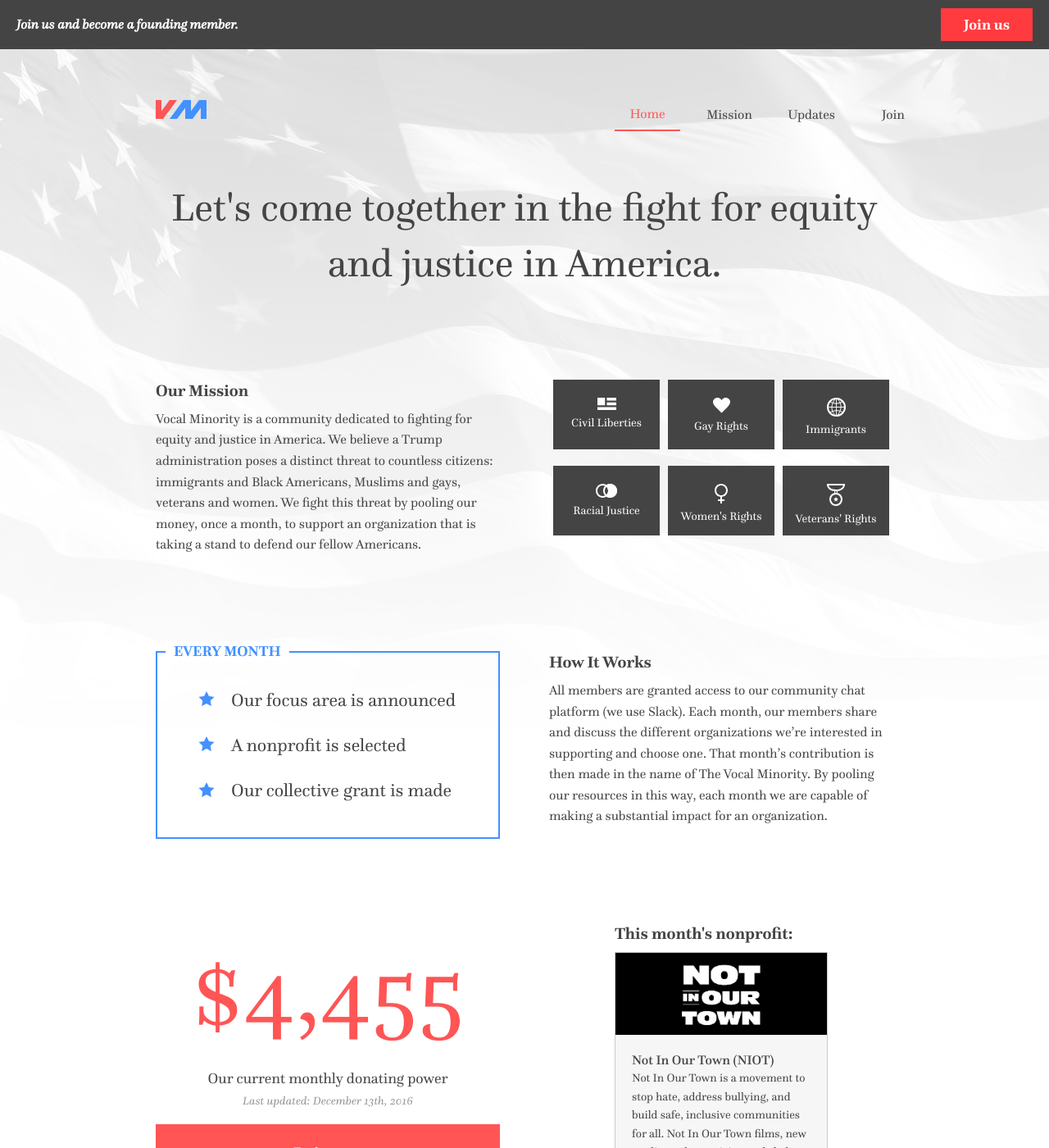
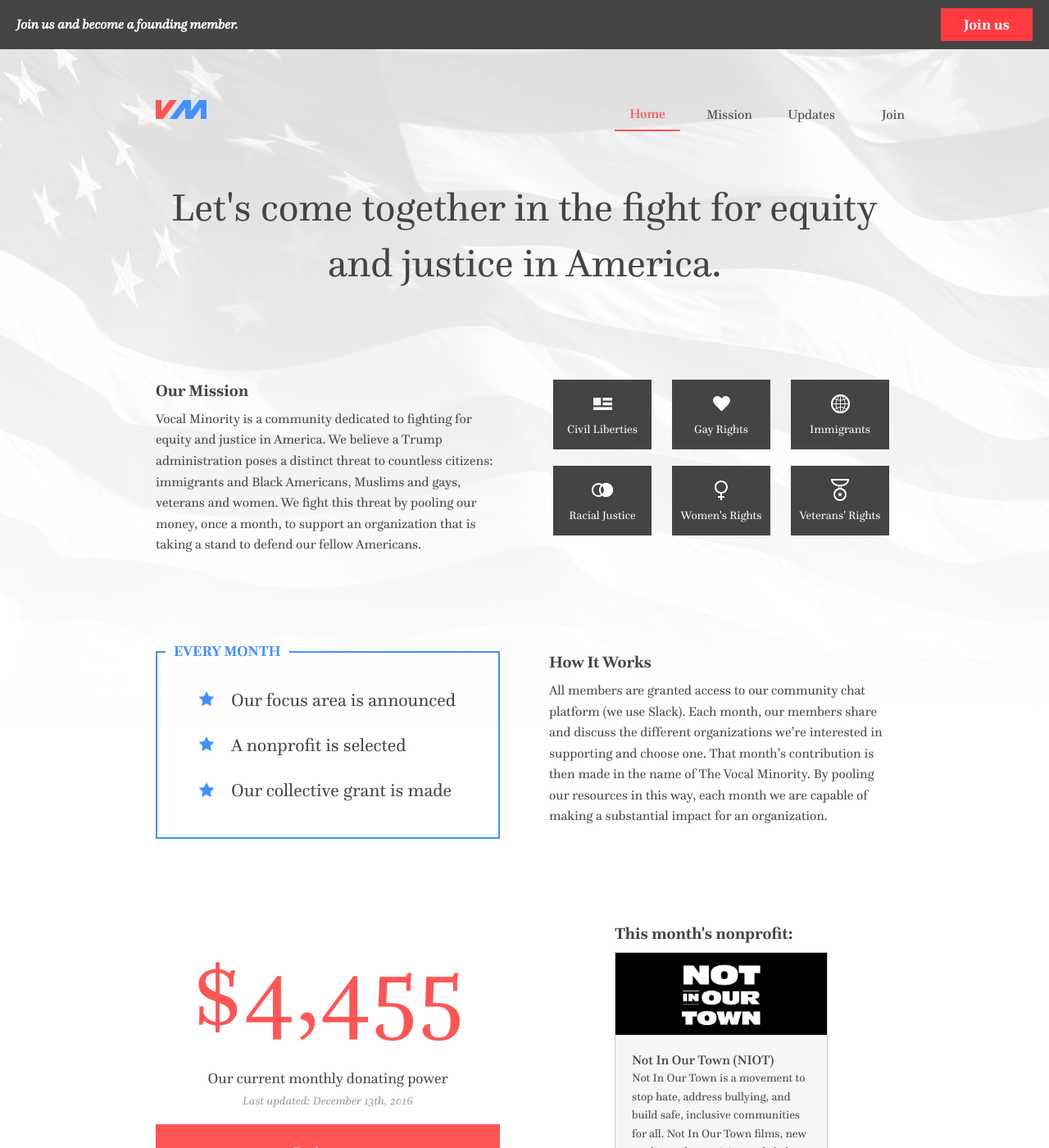
Before and after one commit to VocalMinority/vocalminority.us, a Jekyll site: the page built from index.html, in a window 1280 px wide and 1400 px high. Shown: the whole window at 82% size. Built offline with Jekyll 4.4.1, drawn with Linux system fonts in a browser that asks for light colours; nearby versions of some CDN libraries.

Commit message:
Small style fixes.

```diff
--- a/_sass/components/_cards.scss
+++ b/_sass/components/_cards.scss
@@ -5,22 +5,32 @@
   flex-wrap: wrap;
   min-height: 200px;
   max-height: 380px;
+
   @include breakpoint(medium) {
-  justify-content: space-between;
+    justify-content: space-between;
   }
 }
+
 .cause-card {
   height: 85px;
-  flex: 1 1 130px;
+  flex: 1 1 120px;
   font-size: rem-calc(14);
-  max-width: 150px;
+  max-width: 120px;
   margin: 0 5px 10px 5px;
   text-align: center;
   color: $white;
   background-color: $dark-gray;
-  img {
+
+  .cause-card-image-wrapper {
+    display: flex;
+    height: 30px;
+    margin: 15px auto 5px;
+    width: 30px;
+  }
+
+  .cause-card-image {
     display: block;
-    margin: 22px auto 5px auto;
+    margin: auto;
   }
 }
 
@@ -28,6 +38,7 @@
   background-color: $light-gray;
   padding: 20px;
   margin: 20px 0;
+
   a {
     color: $primary-color;
     text-decoration: underline;
@@ -44,9 +55,11 @@
   text-align: center;
   color: $medium-gray;
   font-size: rem-calc(30);
+
   img {
     height: 80px;
   }
+
   &.dark {
     background-color: #000;
   }
--- a/_sass/components/_footer.scss
+++ b/_sass/components/_footer.scss
@@ -1,8 +1,11 @@
 .global-footer {
+  color: $medium-gray;
+  font-size: rem-calc(14);
+
   .menu {
     display: inline-block;
   }
-  color: $medium-gray;
+
   a {
     color: $medium-gray;
     text-decoration: underline;
--- a/_sass/components/_header.scss
+++ b/_sass/components/_header.scss
@@ -31,6 +31,7 @@
     color: $secondary-color;
     background: none;
     border-bottom: 2px solid $secondary-color;
+    font-weight: 500;
   }
   @include breakpoint(small only) {
     display: inline-block;
--- a/index.html
+++ b/index.html
@@ -19,27 +19,39 @@
   </div>
   <div class="columns medium-6 cause-cards">
     <div class="cause-card">
-      <img src="/images/icons/civil-liberties.svg">
+      <div class="cause-card-image-wrapper">
+        <img src="/images/icons/civil-liberties.svg" class="cause-card-image">
+      </div>
       Civil Liberties
     </div>
     <div class="cause-card">
-      <img src="/images/icons/gay-rights.svg">
+      <div class="cause-card-image-wrapper">
+        <img src="/images/icons/gay-rights.svg" class="cause-card-image">
+      </div>
       Gay Rights
     </div>
     <div class="cause-card">
-      <img src="/images/icons/immigrants.svg">
+      <div class="cause-card-image-wrapper">
+        <img src="/images/icons/immigrants.svg" class="cause-card-image">
+      </div>
       Immigrants
     </div>
     <div class="cause-card">
-      <img src="/images/icons/racial-justice.svg">
+      <div class="cause-card-image-wrapper">
+        <img src="/images/icons/racial-justice.svg" class="cause-card-image">
+      </div>
       Racial Justice
     </div>
     <div class="cause-card">
-      <img src="/images/icons/womens-rights.svg">
+      <div class="cause-card-image-wrapper">
+        <img src="/images/icons/womens-rights.svg" class="cause-card-image">
+      </div>
       Women's Rights
     </div>
     <div class="cause-card">
-      <img src="/images/icons/veterans-rights.svg">
+      <div class="cause-card-image-wrapper">
+        <img src="/images/icons/veterans-rights.svg" class="cause-card-image">
+      </div>
       Veterans' Rights
     </div>
   </div>
```
